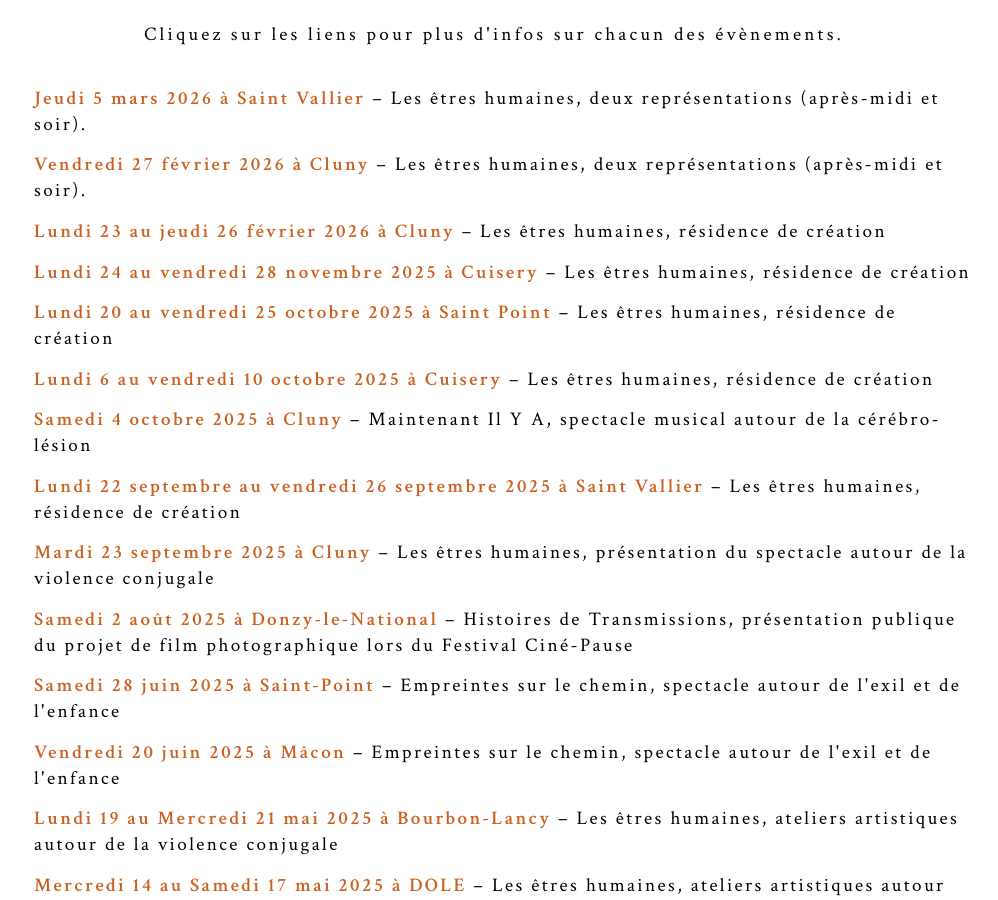
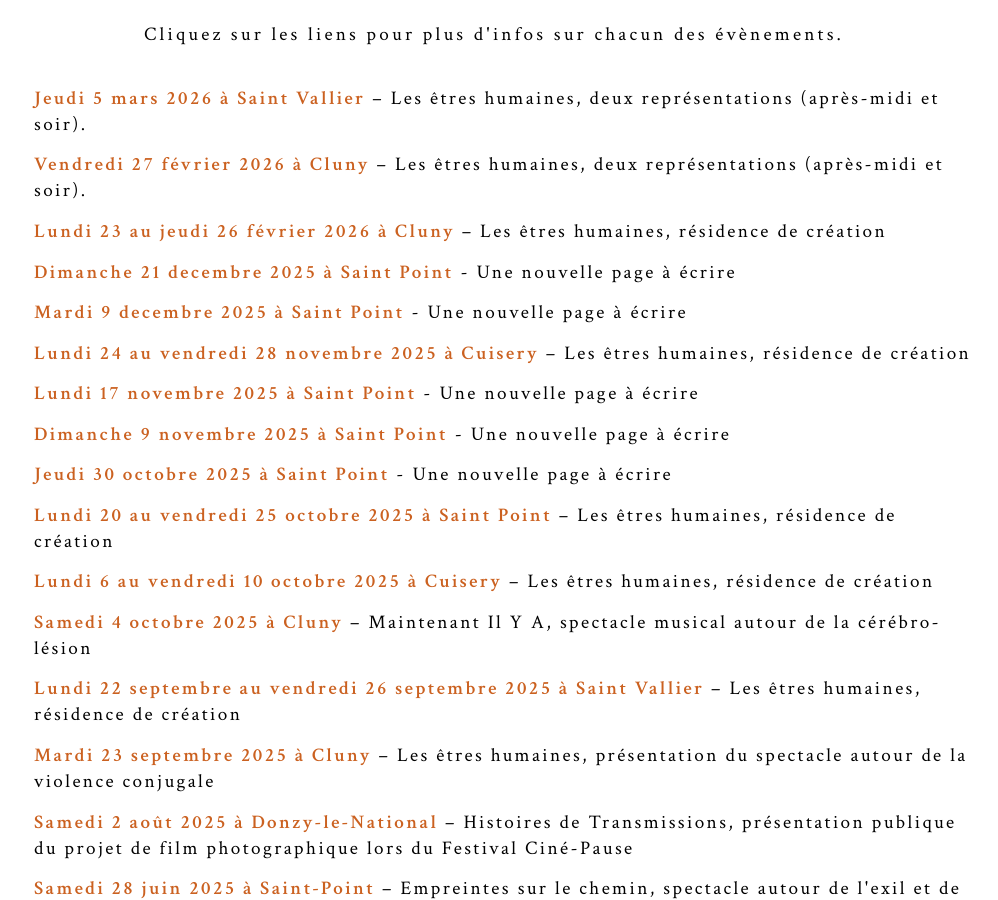
Before and after one commit to leshnik/revertouthaut, a Jekyll site: the page built from agenda.md, in a window 1280 px wide and 900 px high, scrolled down 364 px. Shown: the whole window, without its empty margins (136-1134 px from the left). Built offline with Jekyll 4.4.1, drawn with Linux system fonts in a browser that asks for light colours; some of the changed text lies outside the part shown.

Commit message:
agenda deuil dates automne25

```diff
--- a/agenda.md
+++ b/agenda.md
@@ -10,7 +10,12 @@ summary:
 <li><a href="#5-03-2026"><span style="color:#CB6120; font-weight:bold;">Jeudi 5 mars 2026 à Saint Vallier</span> – Les êtres humaines, deux représentations (après-midi et soir).</a></li>
 <li><a href="#27-20-2026"><span style="color:#CB6120; font-weight:bold;">Vendredi 27 février 2026 à Cluny</span> – Les êtres humaines, deux représentations (après-midi et soir).</a></li>
 <li><a href="#23-02-2026"><span style="color:#CB6120; font-weight:bold;">Lundi 23 au jeudi 26 février 2026 à Cluny</span> – Les êtres humaines, résidence de création</a></li>
+<li><a href="#21-12-2025"><span style="color:#CB6120; font-weight:bold;">Dimanche 21 decembre 2025 à Saint Point</span> - Une nouvelle page à écrire</a></li>
+<li><a href="#9-12-2025"><span style="color:#CB6120; font-weight:bold;">Mardi 9 decembre 2025 à Saint Point</span> - Une nouvelle page à écrire</a></li>
 <li><a href="#24-11-2025"><span style="color:#CB6120; font-weight:bold;">Lundi 24 au vendredi 28 novembre 2025 à Cuisery</span> – Les êtres humaines, résidence de création</a></li>
+<li><a href="#17-11-2025"><span style="color:#CB6120; font-weight:bold;">Lundi 17 novembre 2025 à Saint Point</span> - Une nouvelle page à écrire</a></li>
+<li><a href="#9-11-2025"><span style="color:#CB6120; font-weight:bold;">Dimanche 9 novembre 2025 à Saint Point</span> - Une nouvelle page à écrire</a></li>
+<li><a href="#30-10-2025"><span style="color:#CB6120; font-weight:bold;">Jeudi 30 octobre 2025 à Saint Point</span> - Une nouvelle page à écrire</a></li>
 <li><a href="#20-10-2025"><span style="color:#CB6120; font-weight:bold;">Lundi 20 au vendredi 25 octobre 2025 à Saint Point</span> – Les êtres humaines, résidence de création</a></li>
 <li><a href="#6-10-2025"><span style="color:#CB6120; font-weight:bold;">Lundi 6 au vendredi 10 octobre 2025 à Cuisery</span> – Les êtres humaines, résidence de création</a></li>
 <li><a href="#4-10-2025"><span style="color:#CB6120; font-weight:bold;">Samedi 4 octobre 2025 à Cluny</span> – Maintenant Il Y A, spectacle musical autour de la cérébro-lésion</a></li>
@@ -35,7 +40,8 @@ summary:
 </ul>
 <hr>
 
-<div id="5-03-2026"><h2><a href="les-etres-humaines">les êtres humaines – spectacles</a></h2>
+<div id="5-03-2026">
+<h2><a href="les-etres-humaines">les êtres humaines – spectacles</a></h2>
     <p class="intro-text">Jeudi 5 mars 2026, à Saint Vallier, deux représentations, (après-midi et soir).<br>
     Informations sur réservations et horaires à venir.</p>
 </div>
@@ -58,8 +64,39 @@ summary:
 </div>
 <a href="#ag">retourner à l'agenda</a>
 <hr>
+<div id="21-12-2025">
+    <h2><a href="une-nouvelle-page">une nouvelle page à écrire</a></h2>
+    <p class="intro-text">Les Ateliers auront lieu à La Pimenterie à Saint-Point(71)<br>
+    Gratuit・Participation ponctuelle possible<br>
+    De 10h30 à 13h00</p>
+    <div class="flex-container">
+        <div class="center-max600-block">
+            <img src="https://res.cloudinary.com/dnxcesebo/image/upload/v1749725557/ScreenFloat_Shot_of_Finder_at_12_Jun_2025_at_12_52_19_gmnudy.png">
+        </div>
+        <div class="center-max600-block" style="margin-left:5px;">
+            <img src="https://res.cloudinary.com/dnxcesebo/image/upload/v1749725654/ScreenFloat_Shot_of_Finder_at_12_Jun_2025_at_12_54_01_fdvn7s.png">
+        </div>
+    </div>
+</div>
+<a href="#ag">retourner à l'agenda</a>
+<hr>
 
-
+<div id="9-12-2025">
+    <h2><a href="une-nouvelle-page">une nouvelle page à écrire</a></h2>
+    <p class="intro-text">Les Ateliers auront lieu à La Pimenterie à Saint-Point(71)<br>
+    Gratuit・Participation ponctuelle possible<br>
+    De 10h30 à 12h30</p>
+    <div class="flex-container">
+        <div class="center-max600-block">
+            <img src="https://res.cloudinary.com/dnxcesebo/image/upload/v1749725557/ScreenFloat_Shot_of_Finder_at_12_Jun_2025_at_12_52_19_gmnudy.png">
+        </div>
+        <div class="center-max600-block" style="margin-left:5px;">
+            <img src="https://res.cloudinary.com/dnxcesebo/image/upload/v1749725654/ScreenFloat_Shot_of_Finder_at_12_Jun_2025_at_12_54_01_fdvn7s.png">
+        </div>
+    </div>
+</div>
+<a href="#ag">retourner à l'agenda</a>
+<hr>
 <div id="24-11-2025">
     <h2><a href="les-etres-humaines">les êtres humaines – résidence de création</a></h2>
     <p class="intro-text">Lundi 24 au vendredi 28 novembre 2025, à Cuisery, résidence de création du spectacle.<br>
@@ -67,15 +104,60 @@ summary:
 </div>
 <a href="#ag">retourner à l'agenda</a>
 <hr>
-
+<div id="17-11-2025">
+    <h2><a href="une-nouvelle-page">une nouvelle page à écrire</a></h2>
+    <p class="intro-text">Les Ateliers auront lieu à La Pimenterie à Saint-Point(71)<br>
+    Gratuit・Participation ponctuelle possible<br>
+    De 15h à 17h</p>
+    <div class="flex-container">
+        <div class="center-max600-block">
+            <img src="https://res.cloudinary.com/dnxcesebo/image/upload/v1749725557/ScreenFloat_Shot_of_Finder_at_12_Jun_2025_at_12_52_19_gmnudy.png">
+        </div>
+        <div class="center-max600-block" style="margin-left:5px;">
+            <img src="https://res.cloudinary.com/dnxcesebo/image/upload/v1749725654/ScreenFloat_Shot_of_Finder_at_12_Jun_2025_at_12_54_01_fdvn7s.png">
+        </div>
+    </div>
+</div>
+<a href="#ag">retourner à l'agenda</a>
+<hr>
+<div id="9-11-2025">
+    <h2><a href="une-nouvelle-page">une nouvelle page à écrire</a></h2>
+    <p class="intro-text">Les Ateliers auront lieu à La Pimenterie à Saint-Point(71)<br>
+    Gratuit・Participation ponctuelle possible<br>
+    De 10h30 à 12h30</p>
+    <div class="flex-container">
+        <div class="center-max600-block">
+            <img src="https://res.cloudinary.com/dnxcesebo/image/upload/v1749725557/ScreenFloat_Shot_of_Finder_at_12_Jun_2025_at_12_52_19_gmnudy.png">
+        </div>
+        <div class="center-max600-block" style="margin-left:5px;">
+            <img src="https://res.cloudinary.com/dnxcesebo/image/upload/v1749725654/ScreenFloat_Shot_of_Finder_at_12_Jun_2025_at_12_54_01_fdvn7s.png">
+        </div>
+    </div>
+</div>
+<a href="#ag">retourner à l'agenda</a>
+<hr>
 <div id="20-10-2025">
     <h2><a href="les-etres-humaines">les êtres humaines – résidence de création</a></h2>
     <p class="intro-text">Lundi 20 au vendredi 25 octobre 2025, à Saint Point, résidence de création du spectacle.<br>
     Horaires et lieu à déterminer.</p>
 </div>
 <a href="#ag">retourner à l'agenda</a>
-
-
+<hr>
+<div id="30-10-2025">
+    <h2><a href="une-nouvelle-page">une nouvelle page à écrire</a></h2>
+    <p class="intro-text">Les Ateliers auront lieu à La Pimenterie à Saint-Point(71)<br>
+    Gratuit・Participation ponctuelle possible<br>
+    De 16h à 19h</p>
+    <div class="flex-container">
+        <div class="center-max600-block">
+            <img src="https://res.cloudinary.com/dnxcesebo/image/upload/v1749725557/ScreenFloat_Shot_of_Finder_at_12_Jun_2025_at_12_52_19_gmnudy.png">
+        </div>
+        <div class="center-max600-block" style="margin-left:5px;">
+            <img src="https://res.cloudinary.com/dnxcesebo/image/upload/v1749725654/ScreenFloat_Shot_of_Finder_at_12_Jun_2025_at_12_54_01_fdvn7s.png">
+        </div>
+    </div>
+</div>
+<a href="#ag">retourner à l'agenda</a>
 <hr>
 <div id="6-10-2025">
     <h2><a href="les-etres-humaines">les êtres humaines – résidence de création</a></h2>
```
